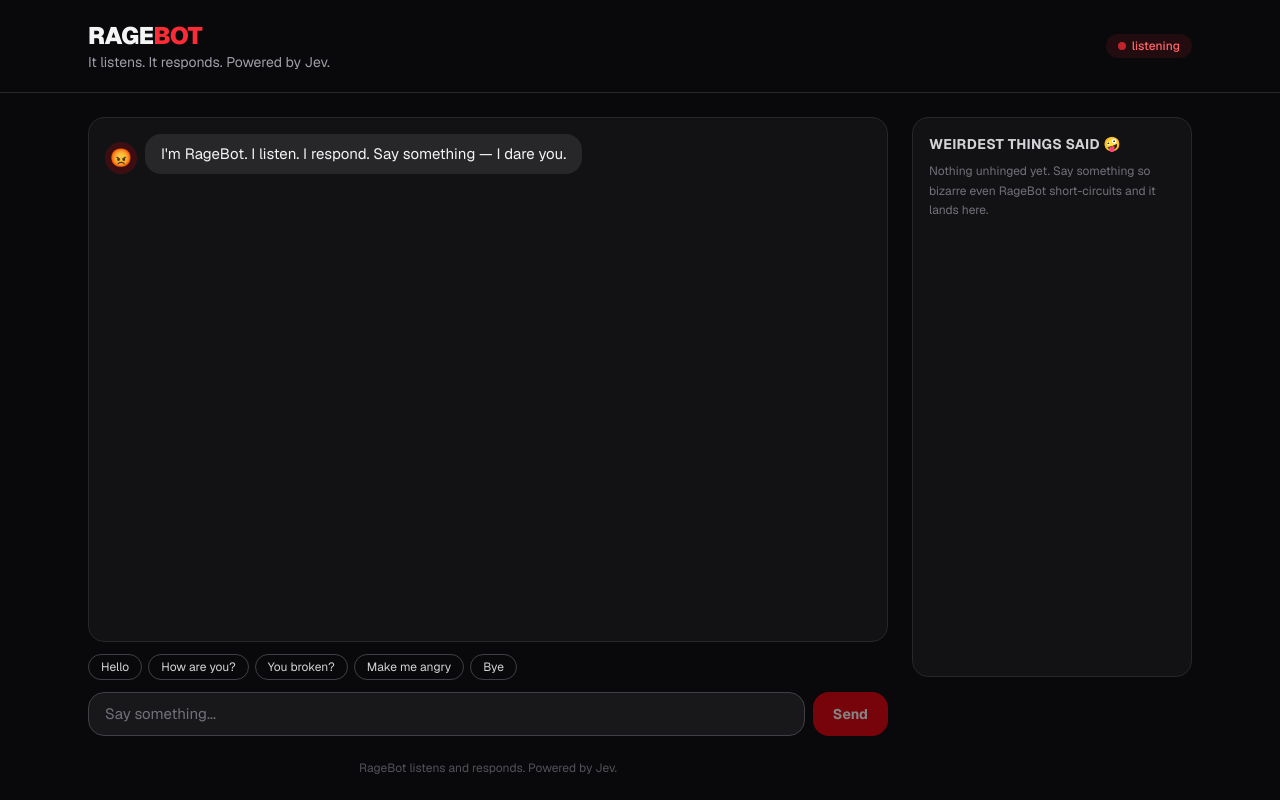
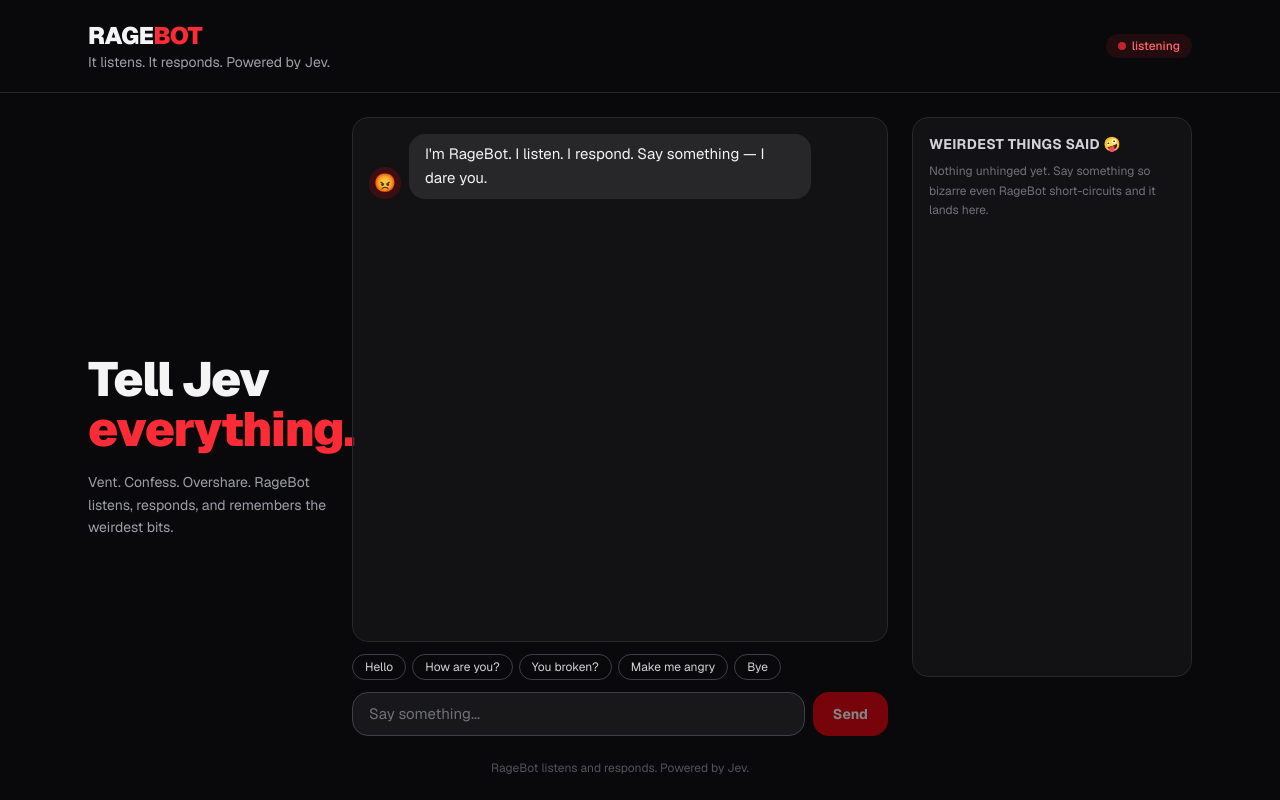
Before and after one commit to Shifros/RageBot, a Next.js app: page / in a window 1280 px wide. Built offline with nearby package versions, Linux system fonts and the light colour scheme.

Commit message:
Hero panel: Tell Jev everything

```diff
--- a/src/app/page.tsx
+++ b/src/app/page.tsx
@@ -129,7 +129,15 @@ export default function RageBot() {
         </div>
       </header>
 
-      <main className="mx-auto grid min-h-0 w-full max-w-6xl flex-1 gap-6 px-6 py-6 xl:grid-cols-[1fr_280px]">
+      <main className="mx-auto grid min-h-0 w-full max-w-6xl flex-1 gap-6 px-6 py-6 xl:grid-cols-[240px_1fr_280px]">
+        <aside className="hidden min-w-0 flex-col justify-center xl:flex">
+          <p className="text-5xl font-black leading-[1.05] tracking-tight text-zinc-100">
+            Tell Jev <span className="text-red-500">everything.</span>
+          </p>
+          <p className="mt-4 text-sm leading-relaxed text-zinc-400">
+            Vent. Confess. Overshare. RageBot listens, responds, and remembers the weirdest bits.
+          </p>
+        </aside>
         <div className="flex min-h-0 min-w-0 flex-col">
         <div
           ref={boxRef}
```
Also changed, not shown: 1 other file (tests, documents, lock files or other folders).
